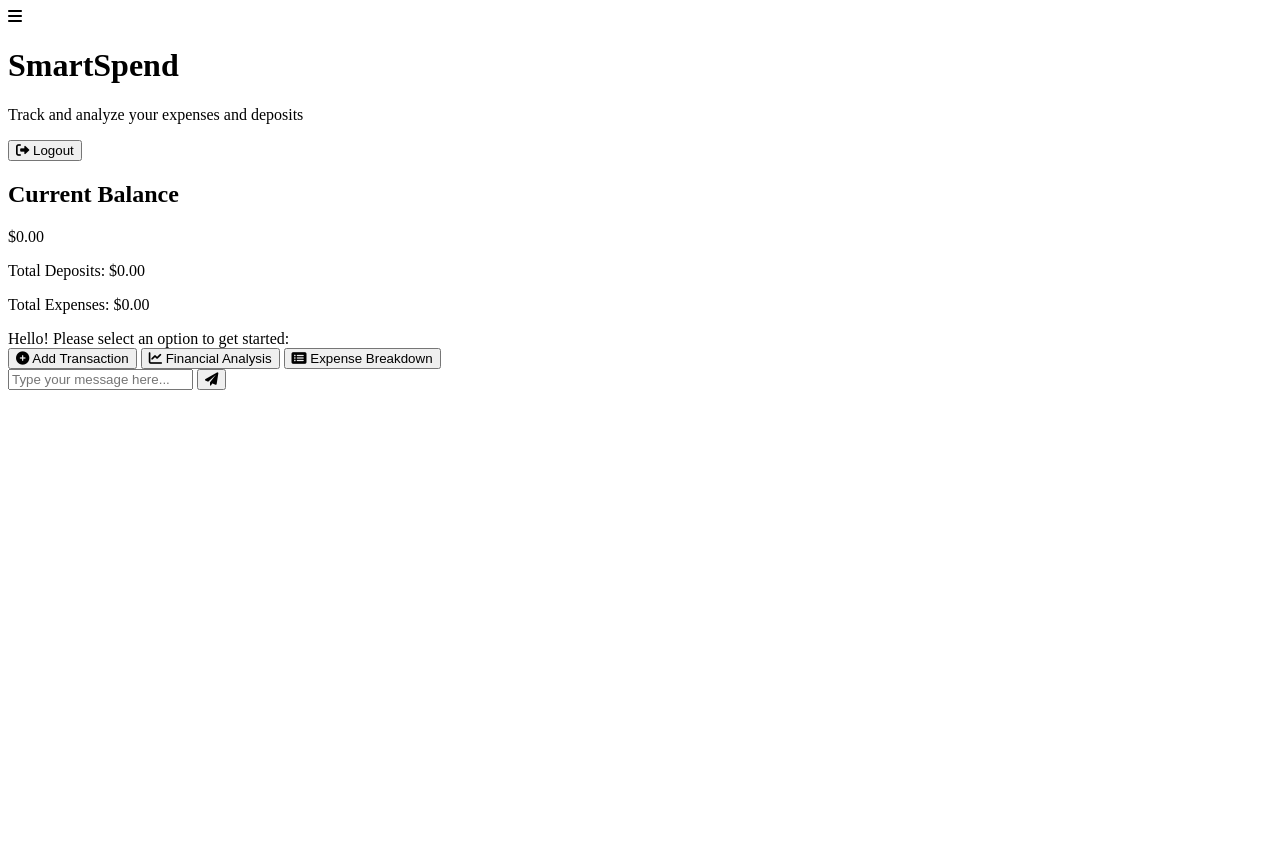
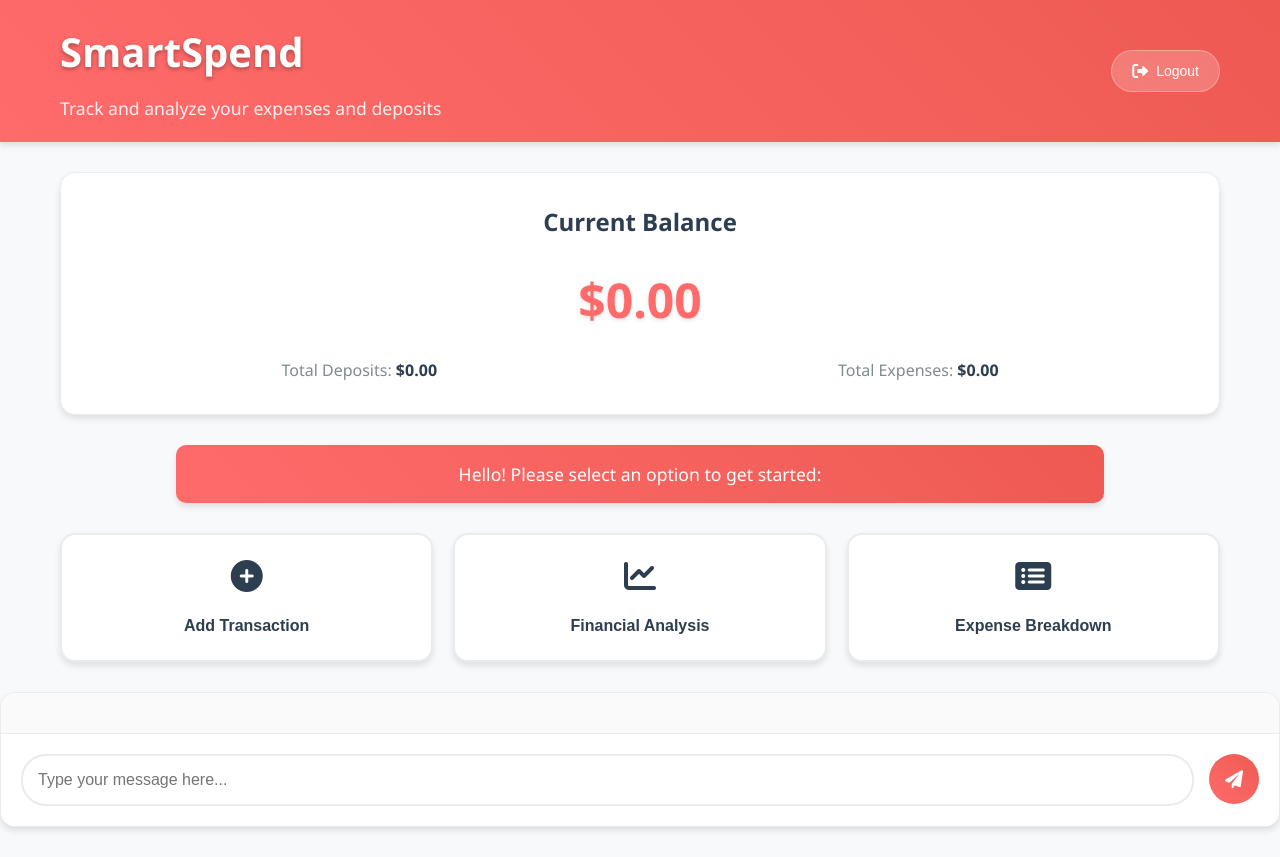
Before and after one commit to ankon35/SmartSpend, a FastAPI app: page / in a window 1280 px wide. Before the commit the page ends 390 px from the top, so only its background shows below. Run offline with FastAPI, Linux system fonts and the light colour scheme; some libraries are stand-ins or nearby versions.

Commit message:
bug fixed

```diff
--- a/templates/index.html
+++ b/templates/index.html
@@ -7,9 +7,9 @@
     <meta http-equiv="Pragma" content="no-cache">
     <meta http-equiv="Expires" content="0">
     <title>SmartSpend - Financial Assistant</title>
-    <link rel="stylesheet" href="{{ url_for('static', filename='home.css') }}?v={{ timestamp }}">
+    <link rel="stylesheet" href="{{ url_for('static', path='home.css') }}?v={{ timestamp }}">
 
-    <link rel="icon" type="image/x-icon" href="{{ url_for('static', filename='favicon.ico') }}">
+    <link rel="icon" type="image/x-icon" href="{{ url_for('static', path='favicon.ico') }}">
     <link rel="stylesheet" href="https://cdnjs.cloudflare.com/ajax/libs/font-awesome/6.0.0/css/all.min.css">
 </head>
 <body>
@@ -76,6 +76,6 @@
         <div class="error-message" id="chatError"></div>
     </div>
 
-    <script type="module" src="{{ url_for('static', filename='home.js') }}"></script>
+    <script type="module" src="{{ url_for('static', path='home.js') }}"></script>
 </body>
 </html>
```
